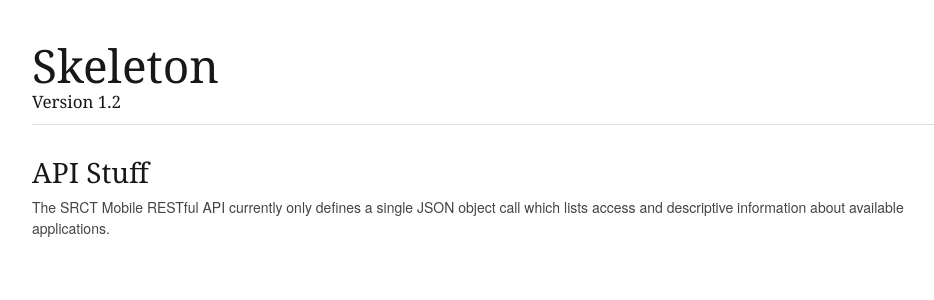
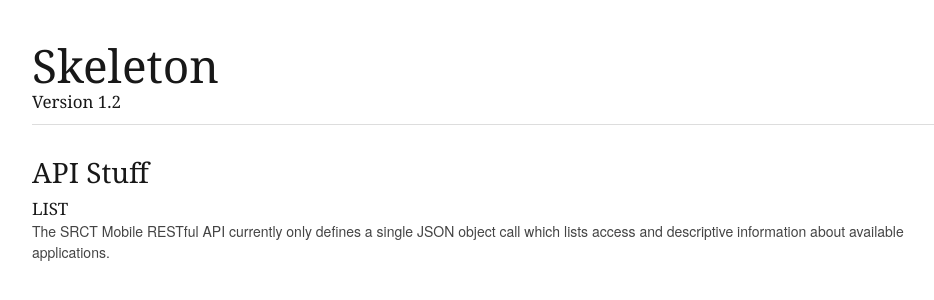
Before and after one commit to srct/srct-mobile, a Django app: template django_srcts/www/templates/api.html in a window 1280 px wide. Shown: the top 300 px of the page, without its empty margins (138-1072 px from the left). Run offline with Django 3.2, Linux system fonts and the light colour scheme; the template is opened without the code that fills it, so the values that code supplies are empty.

Commit message:
API stuff

```diff
--- a/django_srcts/www/templates/api.html
+++ b/django_srcts/www/templates/api.html
@@ -13,6 +13,7 @@
 </div>
 <div class="sixteen columns">
   <h3>API Stuff</h3>
+  <h5>LIST</h5>
   <p>The SRCT Mobile RESTful API currently only defines a single JSON
   object call which lists access and descriptive information about
   available applications.</p>
```
